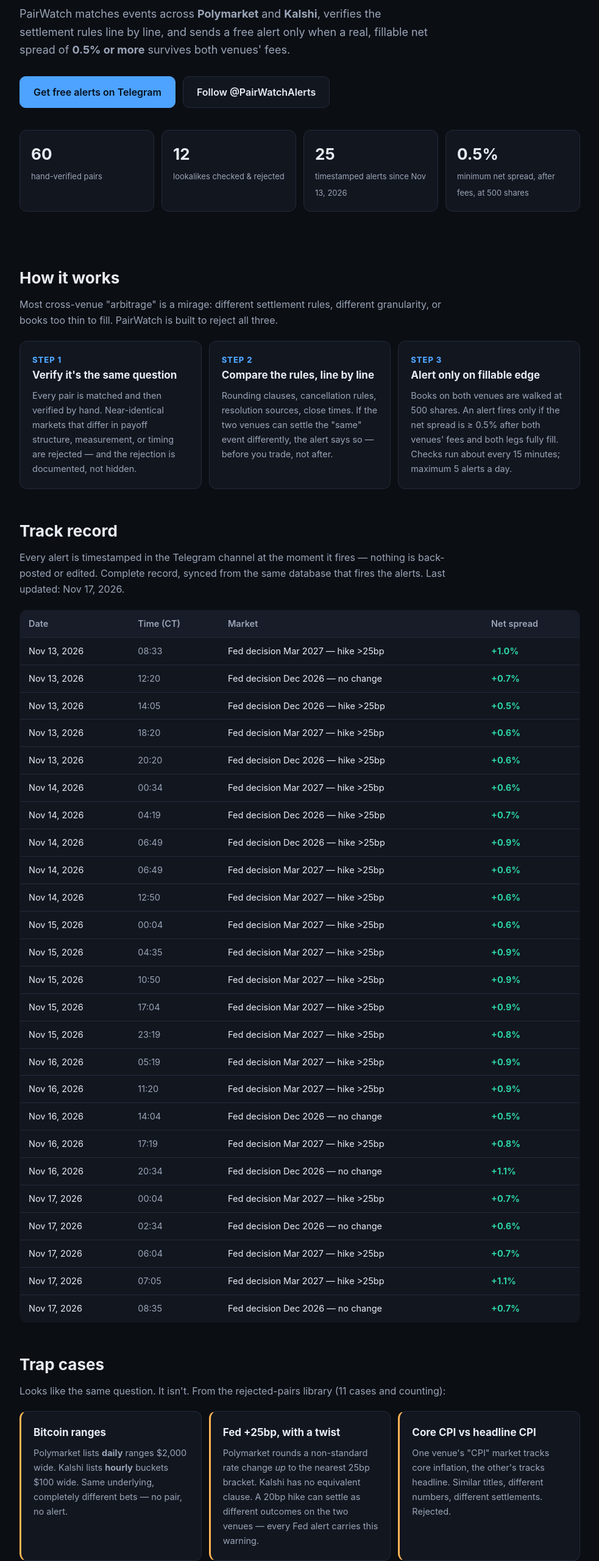
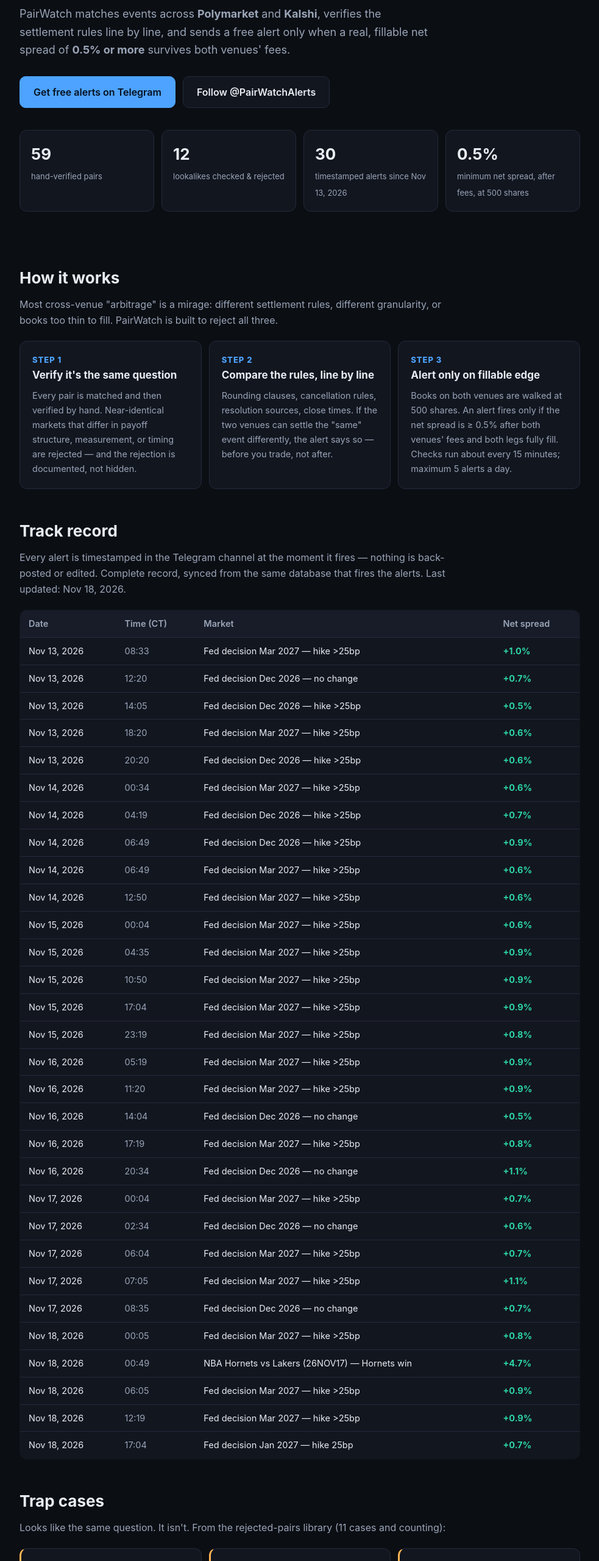
Before and after one commit to PairWatch/PairWatch.github.io, a plain HTML site: page index.html in a window 1280 px wide. Shown: the part 240-2800 px from the top of the page at 61% size, without its empty margins (148-1131 px from the left). Drawn offline with Linux system fonts and the light colour scheme.

Commit message:
Update track record: 30 alerts (auto)

```diff
--- a/index.html
+++ b/index.html
@@ -91,9 +91,9 @@
     </div>
     <div class="stats">
       <!-- AUTO:STATS -->
-      <div class="stat"><b>60</b><span>hand-verified pairs</span></div>
+      <div class="stat"><b>59</b><span>hand-verified pairs</span></div>
       <div class="stat"><b>12</b><span>lookalikes checked &amp; rejected</span></div>
-      <div class="stat"><b>25</b><span>timestamped alerts since Nov 13, 2026</span></div>
+      <div class="stat"><b>30</b><span>timestamped alerts since Nov 13, 2026</span></div>
       <div class="stat"><b>0.5%</b><span>minimum net spread, after fees, at 500 shares</span></div>
       <!-- /AUTO:STATS -->
     </div>
@@ -123,7 +123,7 @@
 
   <section id="record">
     <h2>Track record</h2>
-    <p class="sub">Every alert is timestamped in the Telegram channel at the moment it fires — nothing is back-posted or edited. Complete record, synced from the same database that fires the alerts. Last updated: <!-- AUTO:UPDATED -->Nov 17, 2026<!-- /AUTO:UPDATED -->.</p>
+    <p class="sub">Every alert is timestamped in the Telegram channel at the moment it fires — nothing is back-posted or edited. Complete record, synced from the same database that fires the alerts. Last updated: <!-- AUTO:UPDATED -->Nov 18, 2026<!-- /AUTO:UPDATED -->.</p>
     <table>
       <tr><th>Date</th><th>Time (CT)</th><th>Market</th><th>Net spread</th></tr>
       <!-- AUTO:ROWS -->
@@ -152,6 +152,11 @@
       <tr><td>Nov 17, 2026</td><td class="time">06:04</td><td>Fed decision Mar 2027 — hike &gt;25bp</td><td class="net">+0.7%</td></tr>
       <tr><td>Nov 17, 2026</td><td class="time">07:05</td><td>Fed decision Mar 2027 — hike &gt;25bp</td><td class="net">+1.1%</td></tr>
       <tr><td>Nov 17, 2026</td><td class="time">08:35</td><td>Fed decision Dec 2026 — no change</td><td class="net">+0.7%</td></tr>
+      <tr><td>Nov 18, 2026</td><td class="time">00:05</td><td>Fed decision Mar 2027 — hike &gt;25bp</td><td class="net">+0.8%</td></tr>
+      <tr><td>Nov 18, 2026</td><td class="time">00:49</td><td>NBA Hornets vs Lakers (26NOV17) — Hornets win</td><td class="net">+4.7%</td></tr>
+      <tr><td>Nov 18, 2026</td><td class="time">06:05</td><td>Fed decision Mar 2027 — hike &gt;25bp</td><td class="net">+0.9%</td></tr>
+      <tr><td>Nov 18, 2026</td><td class="time">12:19</td><td>Fed decision Mar 2027 — hike &gt;25bp</td><td class="net">+0.9%</td></tr>
+      <tr><td>Nov 18, 2026</td><td class="time">17:04</td><td>Fed decision Jan 2027 — hike 25bp</td><td class="net">+0.7%</td></tr>
       <!-- /AUTO:ROWS -->
     </table>
   </section>
```
